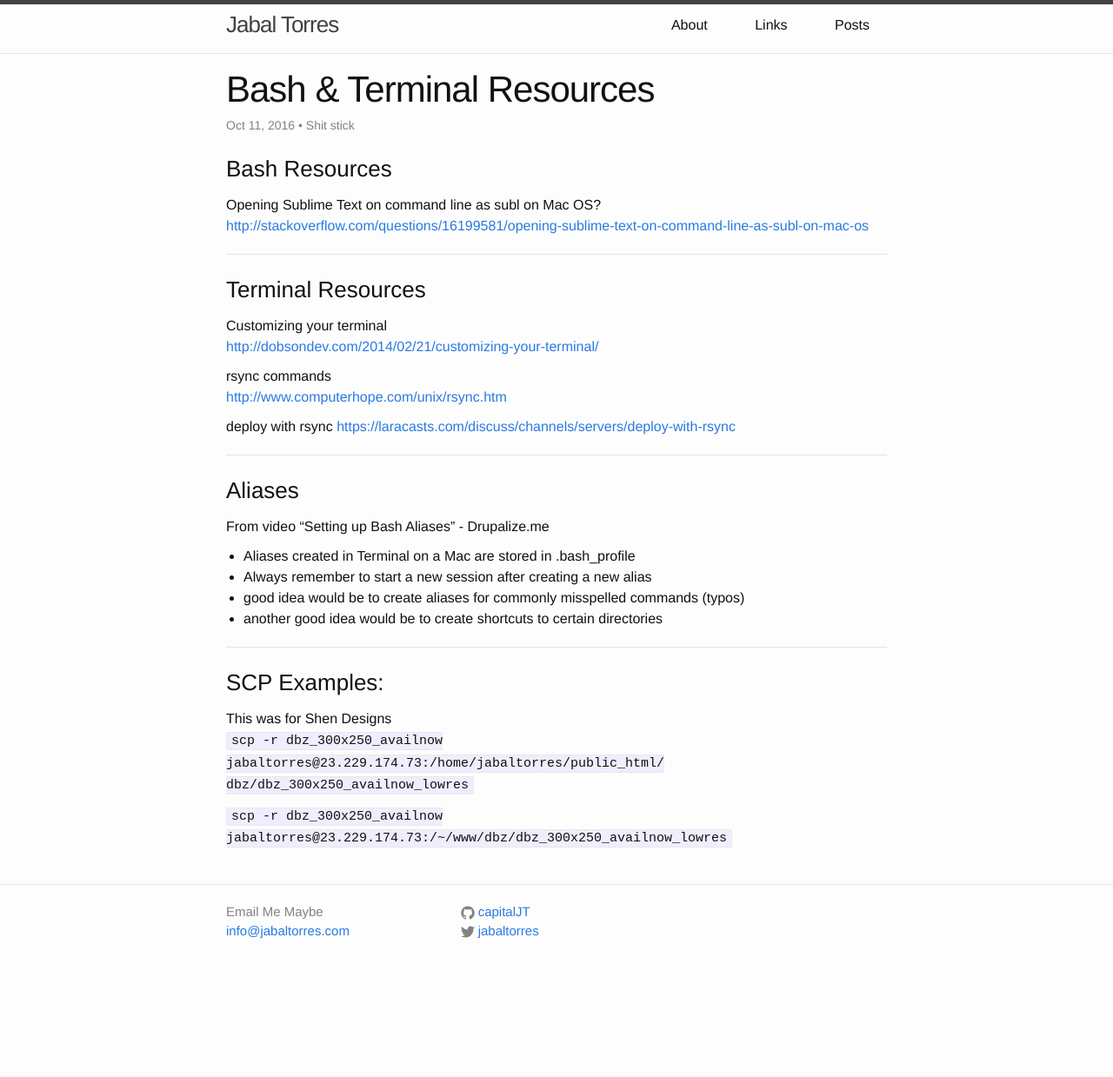
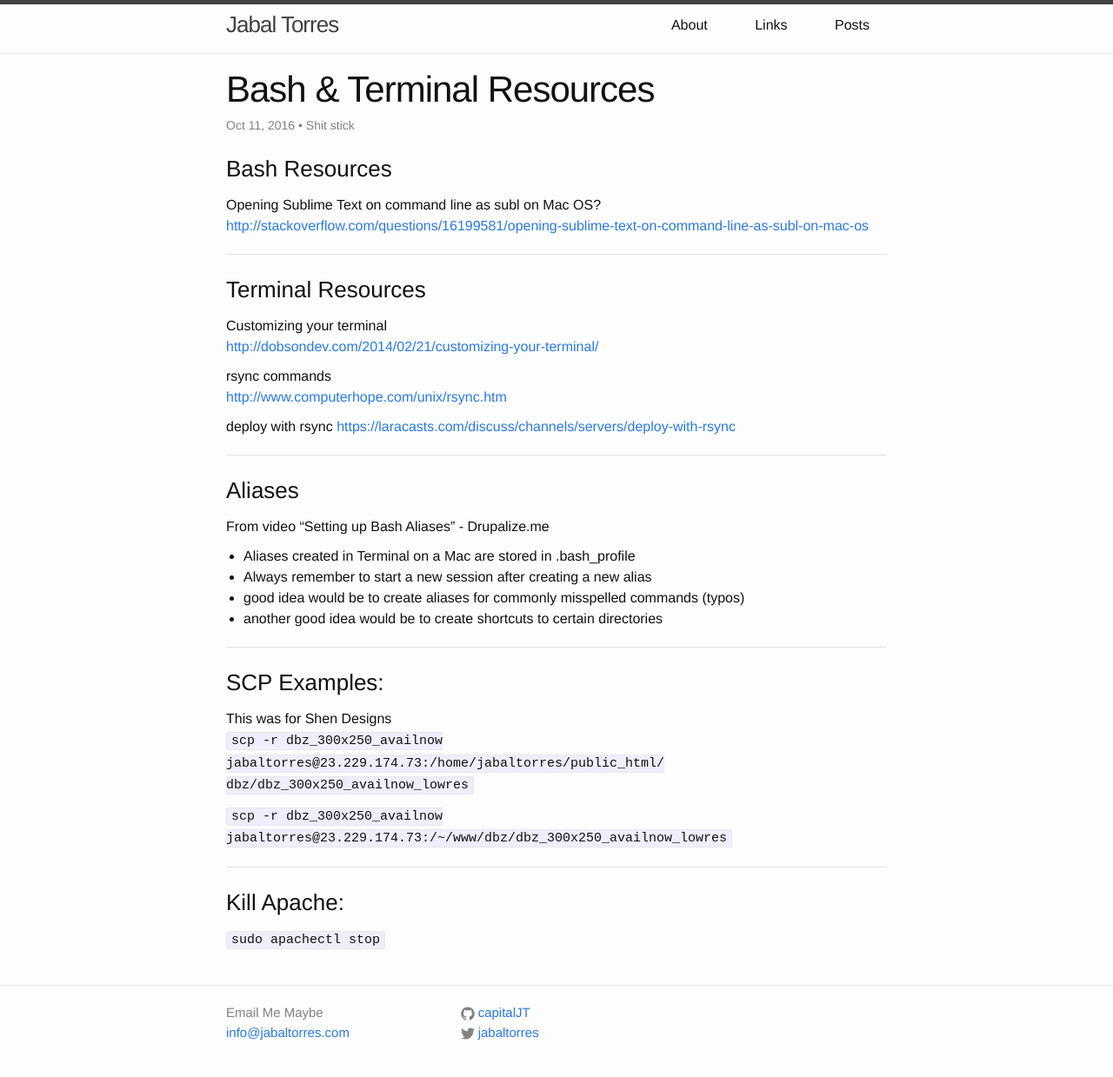
Before and after one commit to capitalJT/capitaljt.github.io, a Jekyll site: the page built from _posts/2016-10-11-bash-and-terminal-resources.md, in a window 1280 px wide. Shown: the whole page at 87% size. Built offline with Jekyll 4.4.1, drawn with Linux system fonts in a browser that asks for light colours; nearby versions of some CDN libraries; a style sheet for code colours, icons or effects is not loaded; before the commit the page ends 1123 px from its top, so only the background shows below that.

Commit message:
Update 2016-10-11-bash-and-terminal-resources.md

```diff
--- a/_posts/2016-10-11-bash-and-terminal-resources.md
+++ b/_posts/2016-10-11-bash-and-terminal-resources.md
@@ -43,3 +43,8 @@
 `scp -r dbz_300x250_availnow jabaltorres@23.229.174.73:/home/jabaltorres/public_html/ dbz/dbz_300x250_availnow_lowres`
 
 `scp -r dbz_300x250_availnow jabaltorres@23.229.174.73:/~/www/dbz/dbz_300x250_availnow_lowres`
+
+---
+
+### Kill Apache:
+`sudo apachectl stop`
```
